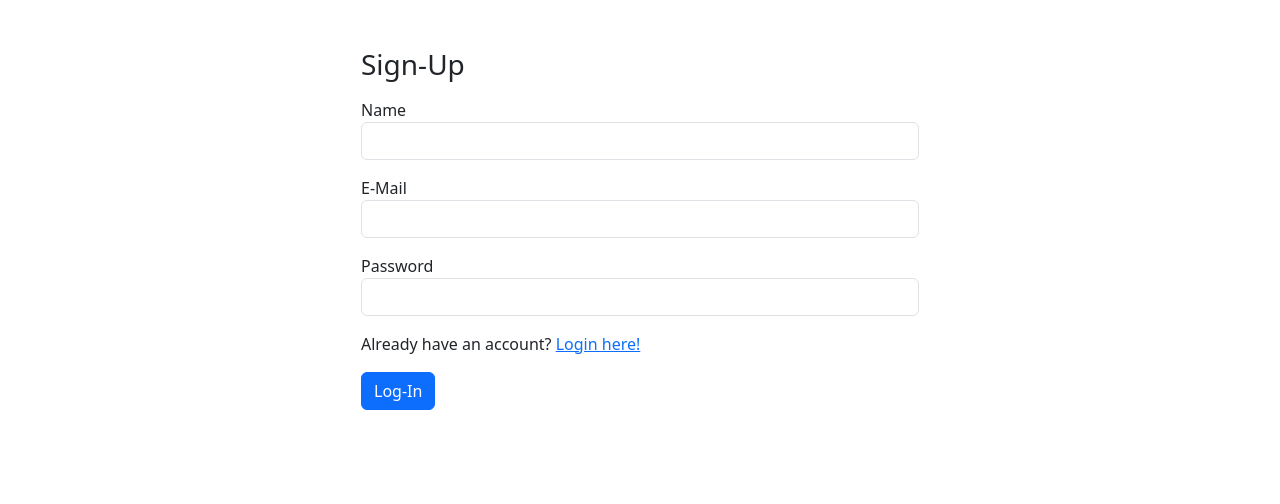
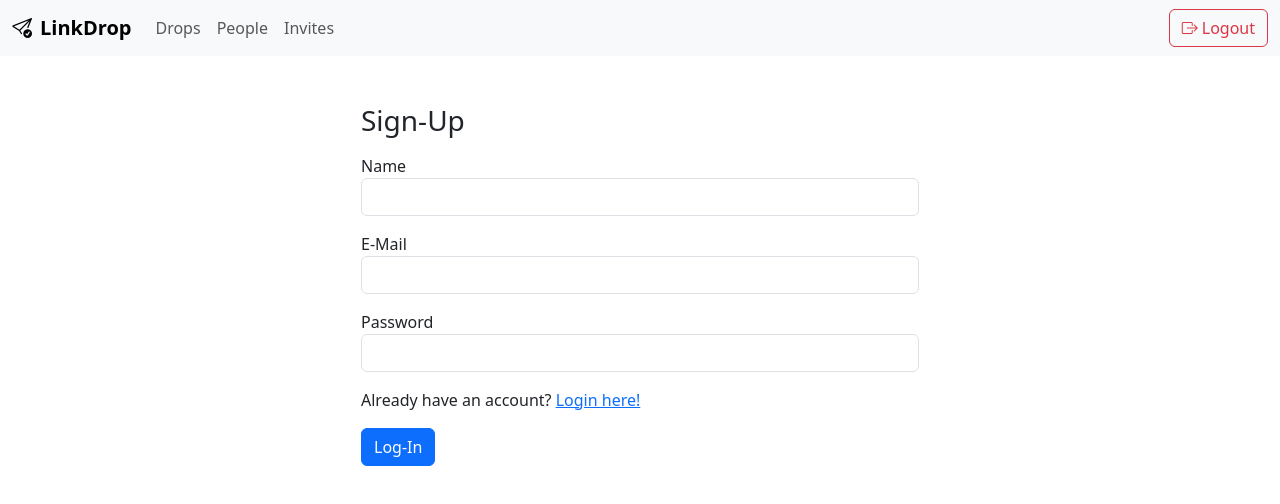
Before and after one commit to tarangpatil/link-drop, a Next.js app: page /signup in a window 1280 px wide. Shown: the top 504 px of the page. Built offline with nearby package versions, Linux system fonts and the light colour scheme; no server answers.

Commit message:
Create Navbar

```diff
--- a/pnpm-workspace.yaml
+++ b/pnpm-workspace.yaml
@@ -1,5 +1,11 @@
 packages:
   - .
+
 ignoredBuiltDependencies:
   - sharp
   - unrs-resolver
+
+onlyBuiltDependencies:
+  - '@prisma/engines'
+  - bcrypt
+  - prisma
--- a/src/app/layout.tsx
+++ b/src/app/layout.tsx
@@ -1,6 +1,7 @@
 import type { Metadata } from "next";
 import "./globals.css";
 import BootstrapClient from "@/ui/BootstrapClient";
+import Navbar from "@/ui/Navbar";
 
 export const metadata: Metadata = {
   title: "Link Drop",
@@ -16,6 +17,7 @@
     <html lang="en">
       <body className={``}>
         <BootstrapClient />
+        <Navbar />
         {children}
       </body>
     </html>
--- a/src/ui/BootstrapClient.tsx
+++ b/src/ui/BootstrapClient.tsx
@@ -1,5 +1,6 @@
 "use client";
 import "bootstrap/dist/css/bootstrap.min.css";
+import "bootstrap-icons/font/bootstrap-icons.css";
 import { useEffect } from "react";
 
 export default function BootstrapClient() {
--- /dev/null
+++ b/src/ui/Navbar.tsx
@@ -0,0 +1,72 @@
+"use client";
+
+import Link from "next/link";
+import { usePathname } from "next/navigation";
+
+export default function Navbar() {
+  const pathname = usePathname();
+
+  const navlinks = [
+    {
+      text: "Drops",
+      url: "/",
+    },
+    {
+      text: "People",
+      url: "/people",
+    },
+    {
+      text: "Invites",
+      url: "/invites",
+    },
+  ];
+
+  return (
+    <nav className="navbar navbar-expand-md bg-body-tertiary ">
+      <div className="container-fluid">
+        <Link
+          className="navbar-brand d-flex align-items-center gap-2 fw-semibold"
+          href="/"
+        >
+          <span className="d-inline-flex align-items-center gap-2">
+            <i className="bi bi-send-check fs-5"></i>
+            <span>LinkDrop</span>
+          </span>
+        </Link>
+
+        <button
+          className="navbar-toggler"
+          type="button"
+          data-bs-toggle="collapse"
+          data-bs-target="#linkdropNavbar"
+          aria-controls="linkdropNavbar"
+          aria-expanded="false"
+          aria-label="Toggle navigation"
+        >
+          <span className="navbar-toggler-icon"></span>
+        </button>
+
+        <div className="collapse navbar-collapse" id="linkdropNavbar">
+          <ul className="navbar-nav me-auto mb-2 mb-lg-0">
+            {navlinks.map((link, idx) => (
+              <li className="nav-item" key={idx}>
+                <Link
+                  className={`nav-link ${pathname === link.url && "active"}`}
+                  href={link.url}
+                >
+                  {link.text}
+                </Link>
+              </li>
+            ))}
+          </ul>
+          <div className="d-flex gap-2">
+            <button className="btn btn-outline-danger" type="button">
+              <i className="bi bi-box-arrow-right me-1"></i>
+              Logout
+            </button>
+          </div>
+        </div>
+      </div>
+    </nav>
+  );
+}
```
Also changed, not shown: src/app/page.tsx (+1 -8 lines).
